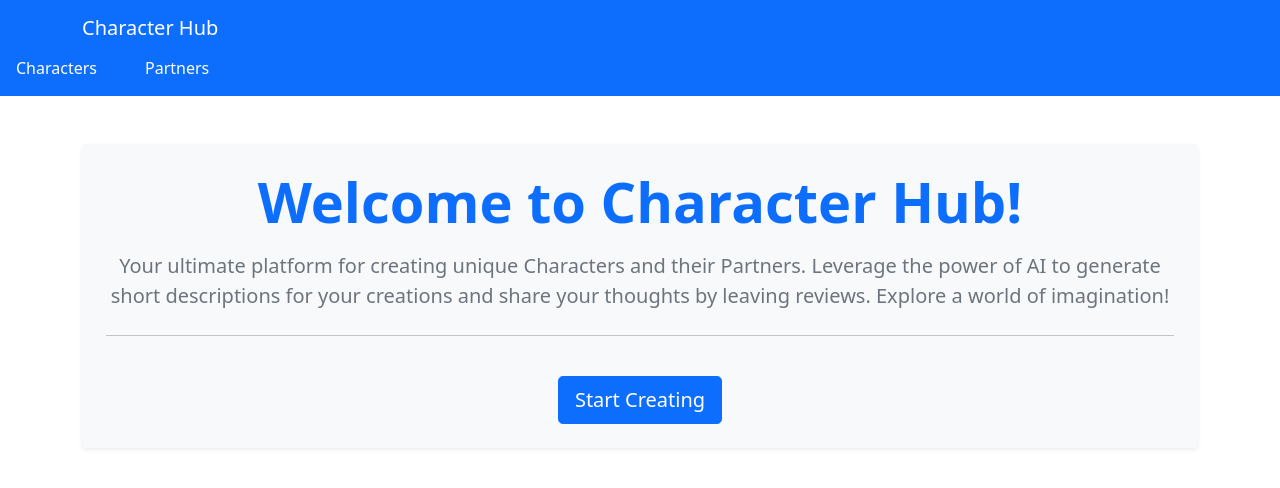
After one commit to Ivanivanov-it/CreatorApp, a Django app: page / in a window 1280 px wide. The commit adds this page. Shown: the top 488 px of the page. Run offline with Django 5.2, Linux system fonts and the light colour scheme.

Commit message:
Updated Urls and initial views

```diff
--- a/CreatorApp/urls.py
+++ b/CreatorApp/urls.py
@@ -15,8 +15,11 @@ Including another URLconf
     2. Add a URL to urlpatterns:  path('blog/', include('blog.urls'))
 """
 from django.contrib import admin
-from django.urls import path
+from django.urls import path, include
 
 urlpatterns = [
     path('admin/', admin.site.urls),
+    path('',include('characters.urls')),
+    path('reviews/',include('reviews.urls')),
+    path('/partners/',include('partners.urls')),
 ]
--- a/characters/urls.py
+++ b/characters/urls.py
@@ -1,6 +1,17 @@
+from django.urls import path, include
+
+from characters.views import landing_page, characters_list, character_detail, create_character, delete_character, \
+    edit_character
 
 app_name = 'characters'
 
 urlpatterns = [
-
+    path('',landing_page,name='home'),
+    path('characters/',include([
+        path('',characters_list,name='characters_list'),
+        path('<int:id>/',character_detail,name='character_detail'),
+        path('create/',create_character,name='create_character'),
+        path('edit/<int:id>/',edit_character,name='edit_character'),
+        path('delete/<int:id>/',delete_character,name='delete_character')
+    ]))
 ]
--- a/characters/views.py
+++ b/characters/views.py
@@ -1,3 +1,28 @@
+from django.http import HttpRequest, HttpResponse
 from django.shortcuts import render
 
 # Create your views here.
+
+
+def landing_page(request: HttpRequest) -> HttpResponse:
+
+    context = {
+        'page_title': "Home"
+    }
+
+    return render(request,'characters/landing_page.html', context)
+
+def characters_list(request: HttpRequest) -> HttpResponse:
+    pass
+
+def character_detail(request: HttpRequest,id: int) -> HttpResponse:
+    pass
+
+def create_character(request: HttpRequest) -> HttpResponse:
+    pass
+
+def edit_character(request: HttpRequest,id: int) -> HttpResponse:
+    pass
+
+def delete_character(request: HttpRequest,id: int) -> HttpResponse:
+    pass
--- a/partners/urls.py
+++ b/partners/urls.py
@@ -1,5 +1,14 @@
+from django.urls import path
+
+from partners.views import partner_detail, create_partner, partners_list, edit_partner, delete_partner
+
 app_name = 'partners'
 
 urlpatterns = [
+    path('',partners_list,name='partners_list'),
+    path('<int:id>/',partner_detail,name='partner_detail'),
+    path('create/',create_partner,name='create_partner'),
+    path('edit/<int:id>/',edit_partner,name='edit_partner'),
+    path('delete/<int:id>/',delete_partner,name='delete_partner')
 
 ]
--- a/reviews/urls.py
+++ b/reviews/urls.py
@@ -1,5 +1,14 @@
+from django.urls import path
+
+from reviews.views import reviews_list, review_detail, create_review, edit_review, delete_review, like_review
+
 app_name = 'reviews'
 
 urlpatterns = [
-
+    path('',reviews_list,name='reviews_list'),
+    path('<int:id>/',review_detail,name='review_detail'),
+    path('create/',create_review,name='create_review'),
+    path('edit/<int:id>/',edit_review,name='edit_review'),
+    path('delete/<int:id>/',delete_review,name='delete_review'),
+    path('like/<int:id>/',like_review,name='like_review'),
 ]
--- a/templates/base.html
+++ b/templates/base.html
@@ -12,11 +12,7 @@
         <a class="navbar-brand" href="{% url 'characters:home' %}">Character Hub</a>
     </div>
 
-    <nav class="d-flex gap-3">
-        <a class="nav-link text-white" href="{% url 'characters:list' %}">Characters</a>
-        <a class="nav-link text-white" href="{% url 'partners:list' %}">Partners</a>
-        <a class="nav-link text-white me-3" href="{% url 'reviews:recent' %}">Recent reviews</a>
-    </nav>
+    {% include 'nav_bar.html' %}
 
 </header>
 
--- /dev/null
+++ b/templates/characters/landing_page.html
@@ -0,0 +1,14 @@
+{% extends 'base.html' %}
+
+{% block content %}
+<div class="container text-center my-5 p-4 bg-light rounded shadow-sm">
+    <h1 class="display-4 fw-bold mb-3 text-primary">Welcome to Character Hub!</h1>
+    <p class="lead text-muted">
+        Your ultimate platform for creating unique Characters and their Partners.
+        Leverage the power of AI to generate short descriptions for your creations
+        and share your thoughts by leaving reviews. Explore a world of imagination!
+    </p>
+    <hr class="my-4">
+    <a href="{% url 'characters:create_character' %}" class="btn btn-primary btn-lg mt-3">Start Creating</a>
+</div>
+{% endblock %}
--- /dev/null
+++ b/templates/nav_bar.html
@@ -0,0 +1,5 @@
+<nav class="d-flex gap-3">
+        <a class="nav-link text-white" href="{% url 'characters:characters_list' %}">Characters</a>
+        <a class="nav-link text-white" href="{% url 'partners:partners_list' %}">Partners</a>
+{#        <a class="nav-link text-white me-3" href="{% url 'reviews:home' %}">Reviews</a>#}
+    </nav>
```
Also changed, not shown: partners/views.py (+16 -0 lines), reviews/views.py (+19 -0 lines).
